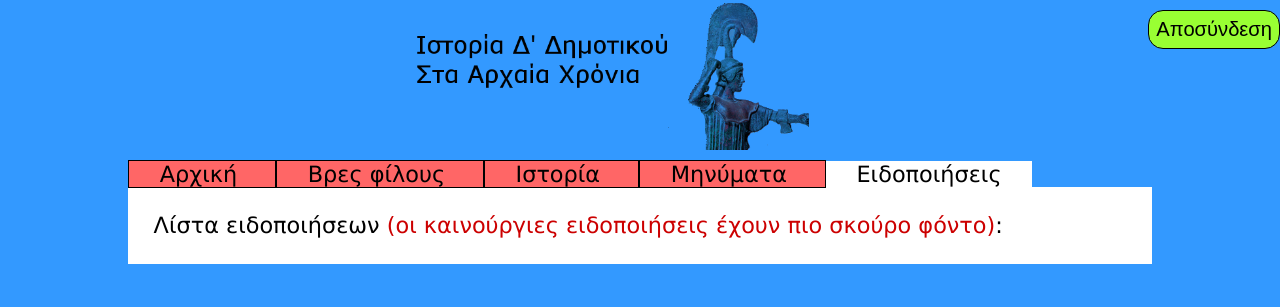
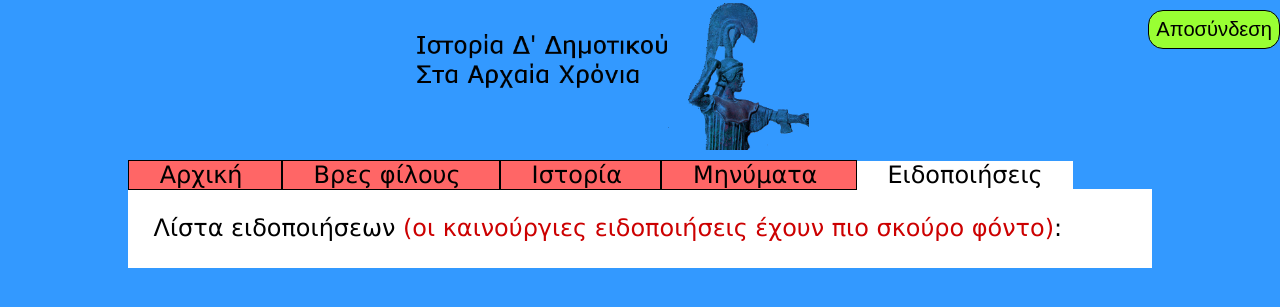
Before and after one commit to aggelos24/diplomatiki, a PHP site: page /learner/notification.php in a window 1280 px wide. Shown: the top 307 px of the page. Run offline with PHP 8.4, Linux system fonts and the light colour scheme; a user stored in the database is signed in; data comes from the database, SQL or seed files in the repository; some libraries are stand-ins or nearby versions.

Commit message:
Update notification.php

```diff
--- a/code/learner/notification.php
+++ b/code/learner/notification.php
@@ -27,7 +27,7 @@
 <body>
 	<button class="logout" onclick="logout()"> Αποσύνδεση</button>
 	<img src="../banner.png" alt="Ιστορία Δ' Δημοτικού Στα Αρχαία Χρόνια" class="banner">
-	<div class="menu">
+	<div class="big menu">
 		<span class="menul"> <a href="lhome.php" class="link_to_page"> Αρχική </a> </span>
 		<span class="menul"> <a href="find_friend.php" class="link_to_page"> Βρες φίλους </a> </span>
 		<span class="menul"> <a href="history.php" class="link_to_page"> Ιστορία </a> </span>
@@ -35,7 +35,7 @@
 		<span class="active"> Ειδοποιήσεις </span>
 	</div>
 	<div class="main">
-		Λίστα ειδοποιήσεων <span class="red_letters"> (οι καινούργιες ειδοποιήσεις έχουν πιο σκούρο φόντο)</span>:
+		<span class="big"> Λίστα ειδοποιήσεων <span class="red_letters"> (οι καινούργιες ειδοποιήσεις έχουν πιο σκούρο φόντο)</span>: </span> <br>
 <?php
 include "if_not_logged_l.php";								//έλεγχος αν έχει συνδεθεί μαθητής
 include "../connect_to_database.php";
```
